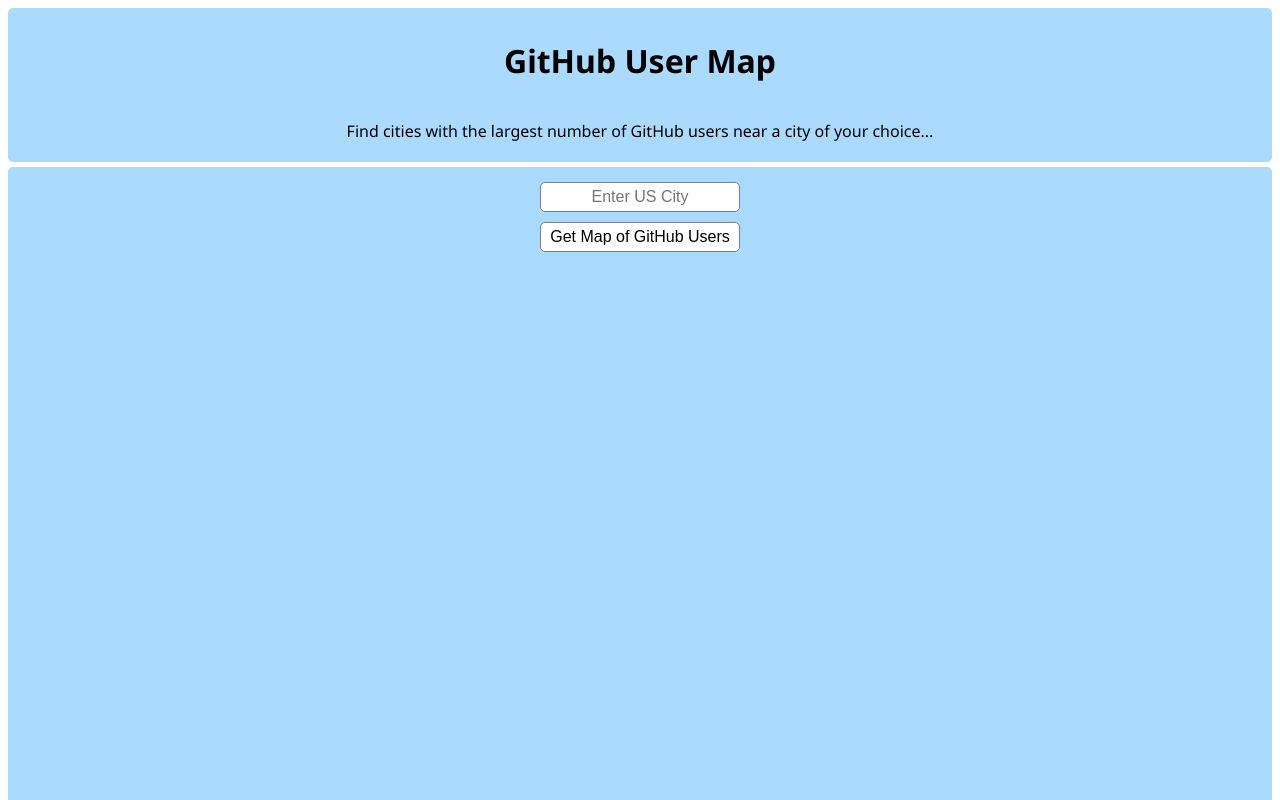
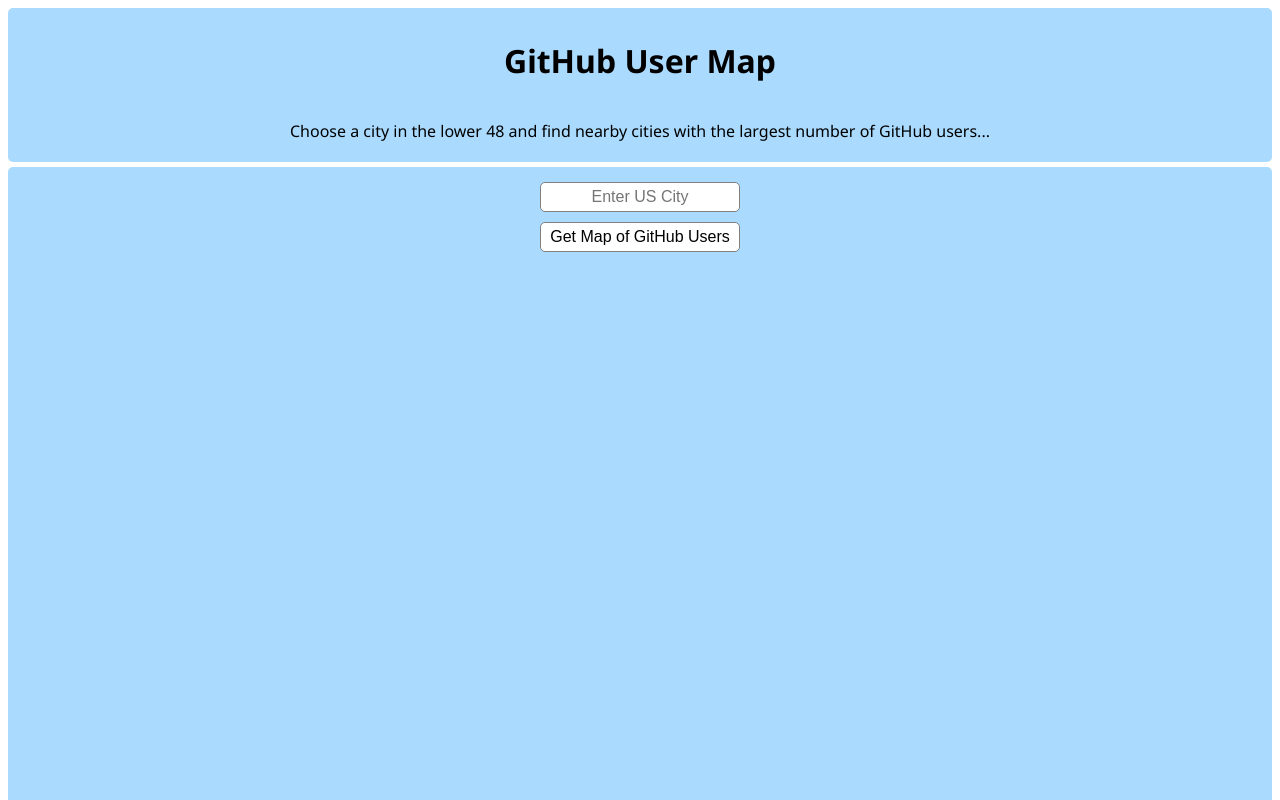
Before and after one commit to lindsayjohnston/API-Map, a website: page docs/index.html in a window 1280 px wide. Shown: the top 800 px of the page. Drawn offline with Linux system fonts and the light colour scheme; some packages are replaced by stand-ins of ours.

Commit message:
tweak subtiles

```diff
--- a/docs/index.html
+++ b/docs/index.html
@@ -12,7 +12,7 @@
 <body>
   <div id="header" >
     <h1>GitHub User Map</h1>
-    <p id="description">Find cities with the largest number of GitHub users near a city of your choice...</p>
+    <p id="description">Choose a city in the lower 48 and find nearby cities with the largest number of GitHub users...</p>
   </div>
 
   <div id="main">
```
